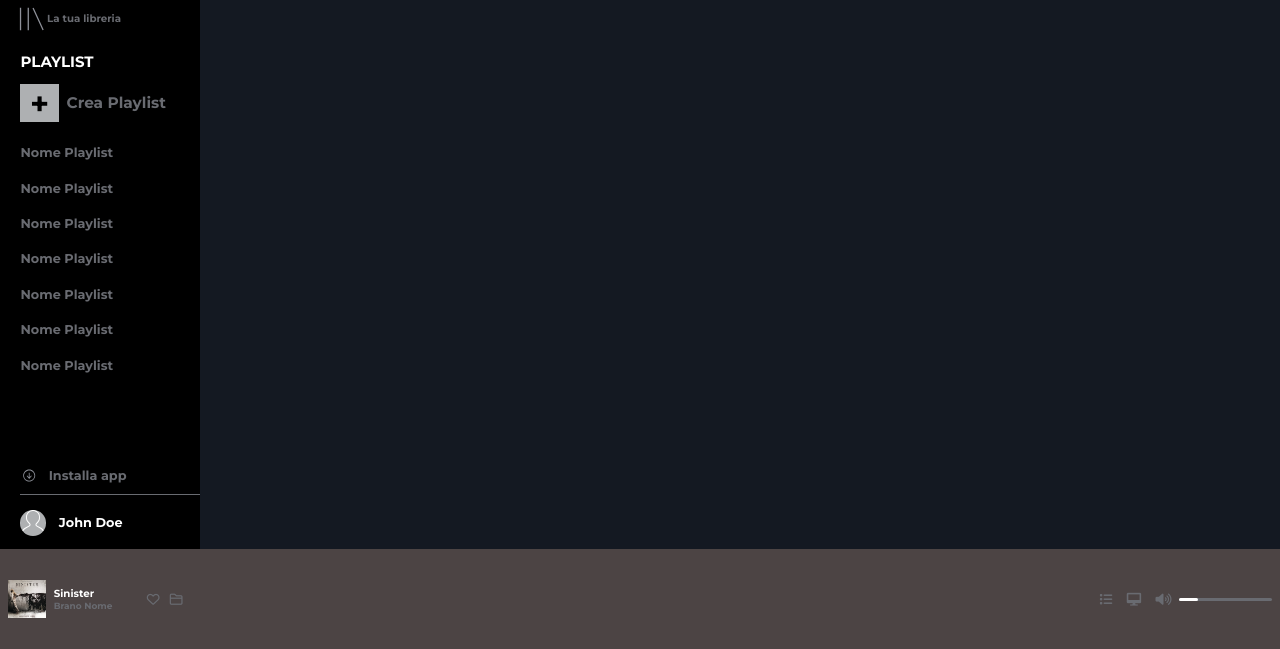
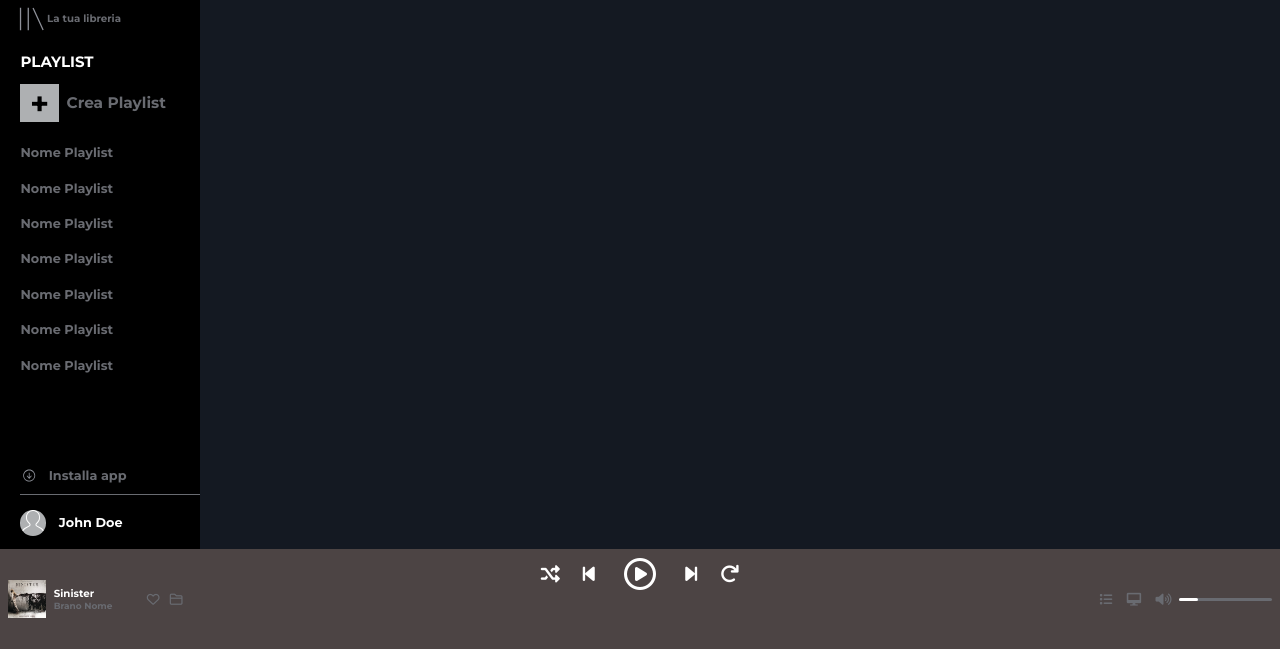
Before and after one commit to filauro1989/html-css-spotifyweb, a plain HTML site: page index.html in a window 1280 px wide. Shown: the part 151-800 px from the top of the page. Drawn offline with Linux system fonts and the light colour scheme.

Commit message:
nav center upper container

```diff
--- a/css/style.css
+++ b/css/style.css
@@ -291,6 +291,26 @@ main {
     left: 0;
     border-radius: 3px;
 }
+/* CENTRAL column */
+.nav-center-col .nav-center-upper-container {
+    height: 50%;
+}
+.nav-center-col .nav-center-upper-container ul {
+    text-align: center;
+    margin: auto;
+}
+.nav-center-col .nav-center-upper-container ul li {
+    display: inline;
+    vertical-align: middle;
+    font-size: 1.5em;
+    padding: 0 0.5em;
+}
+.nav-center-col .nav-center-upper-container ul li a {
+    color: var(--white);
+}
+.nav-center-col .nav-center-upper-container ul .play-button {
+    font-size: 2.5em;
+}
 
 
 
--- a/index.html
+++ b/index.html
@@ -140,7 +140,26 @@
 
                 </div>
 
-                <div class="nav-center-col float-left"></div>
+                <!-- central column -->
+                <div class="nav-center-col float-left">
+
+                    <!-- upper container  -->
+                    <div class="nav-center-upper-container display-flex">
+                        <ul>
+                            <li><a href=""><i class="fas fa-random"></i></a></li>
+                            <li><a href=""><i class="fas fa-step-backward"></i></a></li>
+                            <li class="play-button"><a href=""><i class="far fa-play-circle"></i></a></li>
+                            <li><a href=""><i class="fas fa-step-forward"></i></a></li>
+                            <li><a href=""><i class="fas fa-redo"></i></a></li>
+                        </ul>
+                    </div>
+
+                    <!-- lower container -->
+                    <div class="nav-center-lower-container">
+
+                    </div>
+
+                </div>
 
                 <!-- right column -->
                 <div class="nav-right-col float-left display-flex">
```
